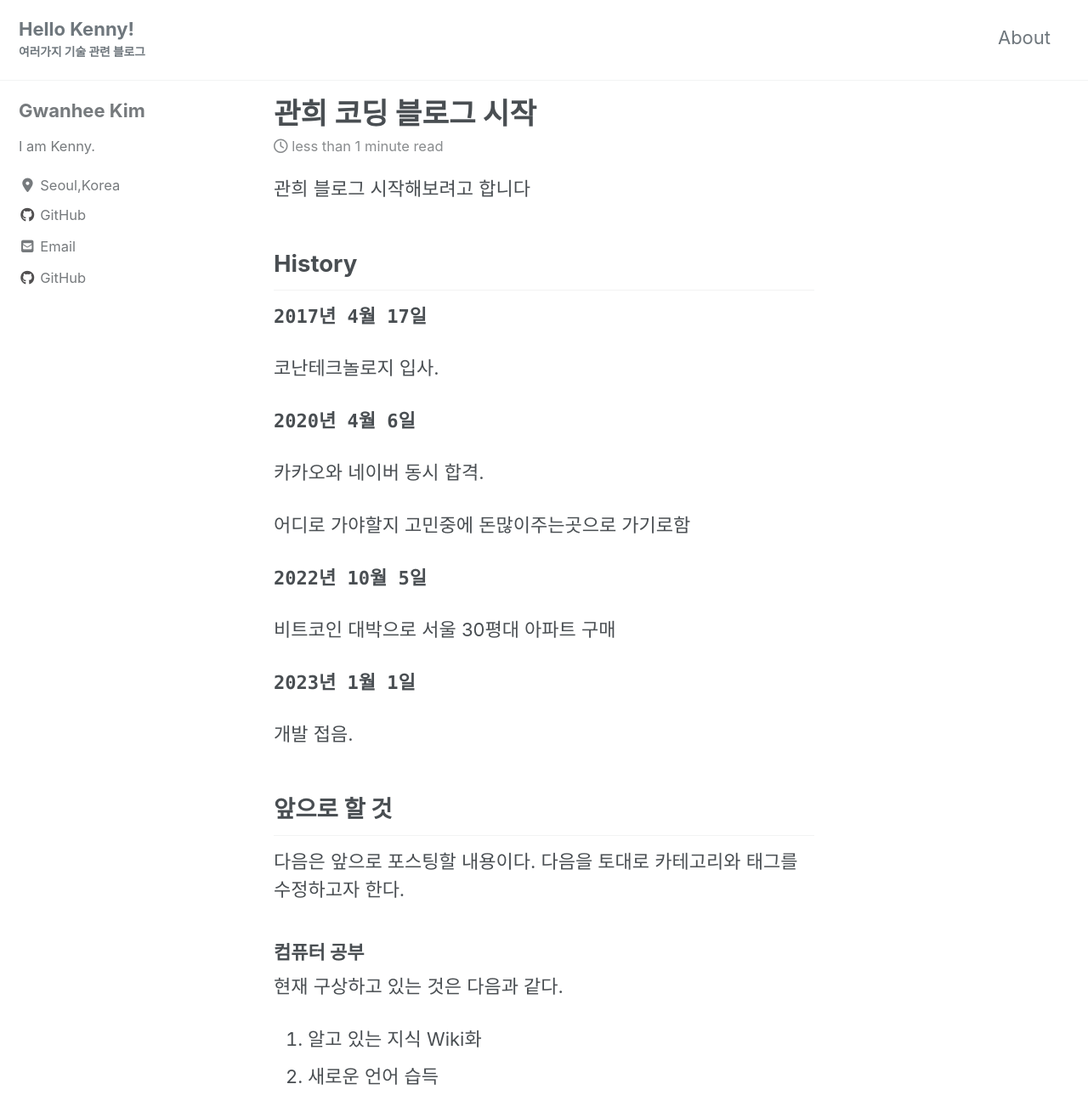
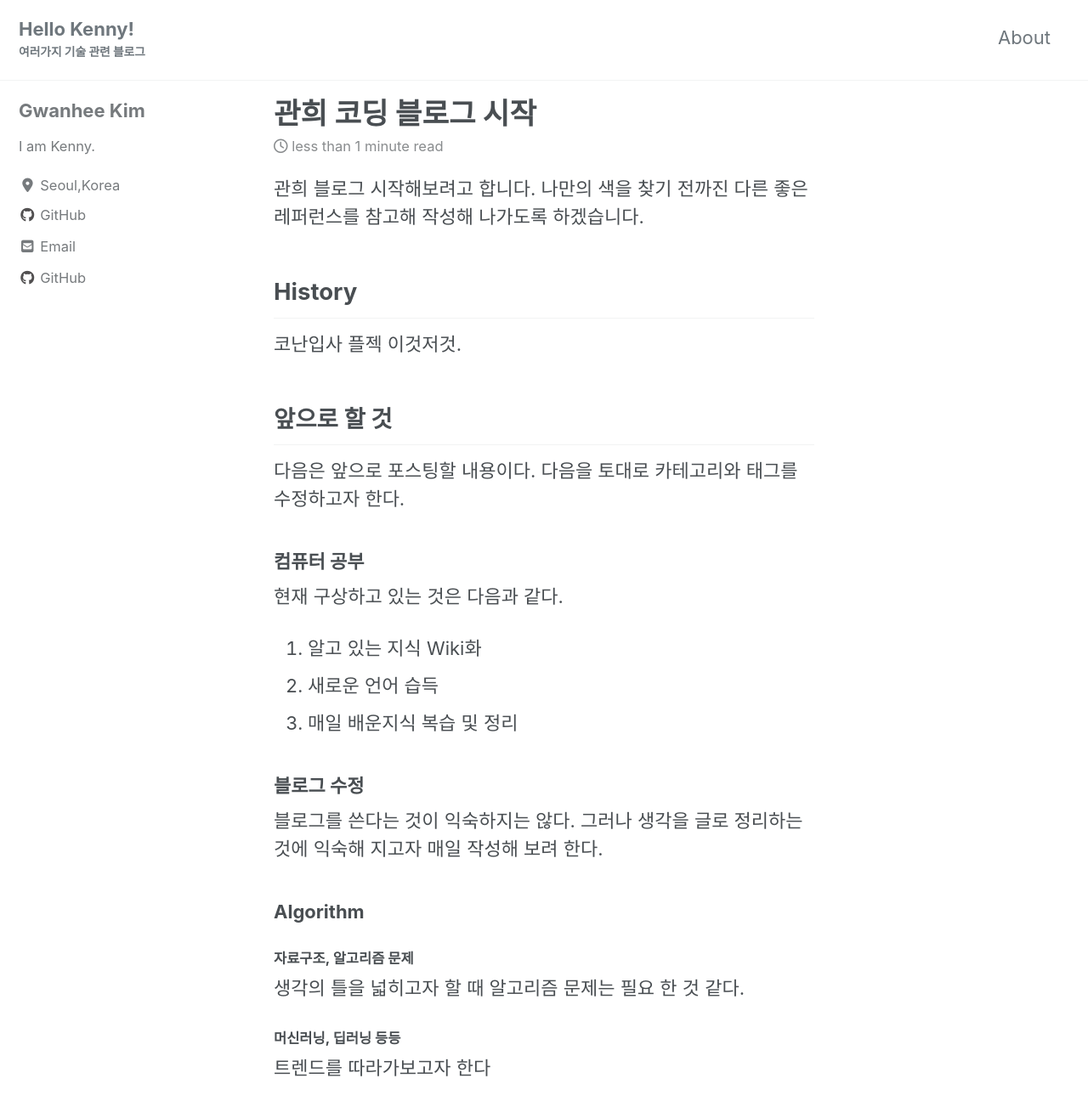
Before and after one commit to kennykim1990/kennykim1990.github.io, a Jekyll site: the page built from _posts/2020-01-05-first.md, in a window 1280 px wide and 1400 px high, cut to the strip 104-1400 px from the top of the window. Shown: the whole strip at 85% size. Built offline with Jekyll 4.4.1, drawn with Linux system fonts in a browser that asks for light colours; cached includes are drawn as plain includes; nearby versions of some CDN libraries; some of the changed text lies outside the part shown.

Commit message:
첫 게시물 수정

````diff
--- a/_posts/2020-01-05-first.md
+++ b/_posts/2020-01-05-first.md
@@ -8,29 +8,13 @@ sidebar_main : true
 
 ---
 
-관희 블로그 시작해보려고 합니다
+관희 블로그 시작해보려고 합니다.
+나만의 색을 찾기 전까진 다른 좋은 레퍼런스를 참고해 작성해 나가도록 하겠습니다.
 
 ## History
 
-**`2017년 4월 17일`**
-
-코난테크놀로지 입사.
-
-**`2020년 4월 6일`**
-
-카카오와 네이버 동시 합격.
-
-어디로 가야할지 고민중에 돈많이주는곳으로 가기로함
-
-
-**`2022년 10월 5일`**
-
-비트코인 대박으로 서울 30평대 아파트 구매
-
-
-**`2023년 1월 1일`**
-
-개발 접음.
+코난입사
+플젝 이것저것.
 
 ## 앞으로 할 것
 
@@ -46,15 +30,12 @@ sidebar_main : true
 
 ### 블로그 수정
 
-아직 github이 익숙하지 않고, 이 테마도 완벽하게 내 마음에 드는 것은 아니다.
-또한 아직 jekyll 플랫폼의 구조에 대한 이해도 부족하다. 이런 부분에 대해서 공부하며 포스팅을 하려고 한다.
+블로그를 쓴다는 것이 익숙하지는 않다. 그러나 생각을 글로 정리하는 것에 익숙해 지고자 매일 작성해 보려 한다.
 
 ### Algorithm
 
 #### 자료구조, 알고리즘 문제
-실무에서 사용하지 않는 시험용 자료구조 알고리즘 문제에 관해서도 공부가 필요할 듯 하다.
+생각의 틀을 넓히고자 할 때 알고리즘 문제는 필요 한 것 같다.
 
 #### 머신러닝, 딥러닝 등등
-트렌드에 맞는 공부를 시작할까 한다.
-
-아는게 하나도 없어서 가장 유명한 책 들을 읽으면서 정리하는 수준이 아닐까.
+트렌드를 따라가보고자 한다
--- /dev/null
+++ b/_posts/2020-01-06-todo.md
@@ -0,0 +1,20 @@
+---
+title : 앞으로 해야 할 일
+category :
+  - Kenny
+tag :
+  - Kenny
+sidebar_main : true
+
+---
+
+오늘 해야 할 일이 생겼습니다.
+
+## TODO
+해야 할 일을 정리 해보았습니다.
+
+1. 정말 너무하네
+2. ``` 내 용```
+3. :-D
+
+과연 무엇부터 하는것이 좋을지 고민해봤습니다.
````
